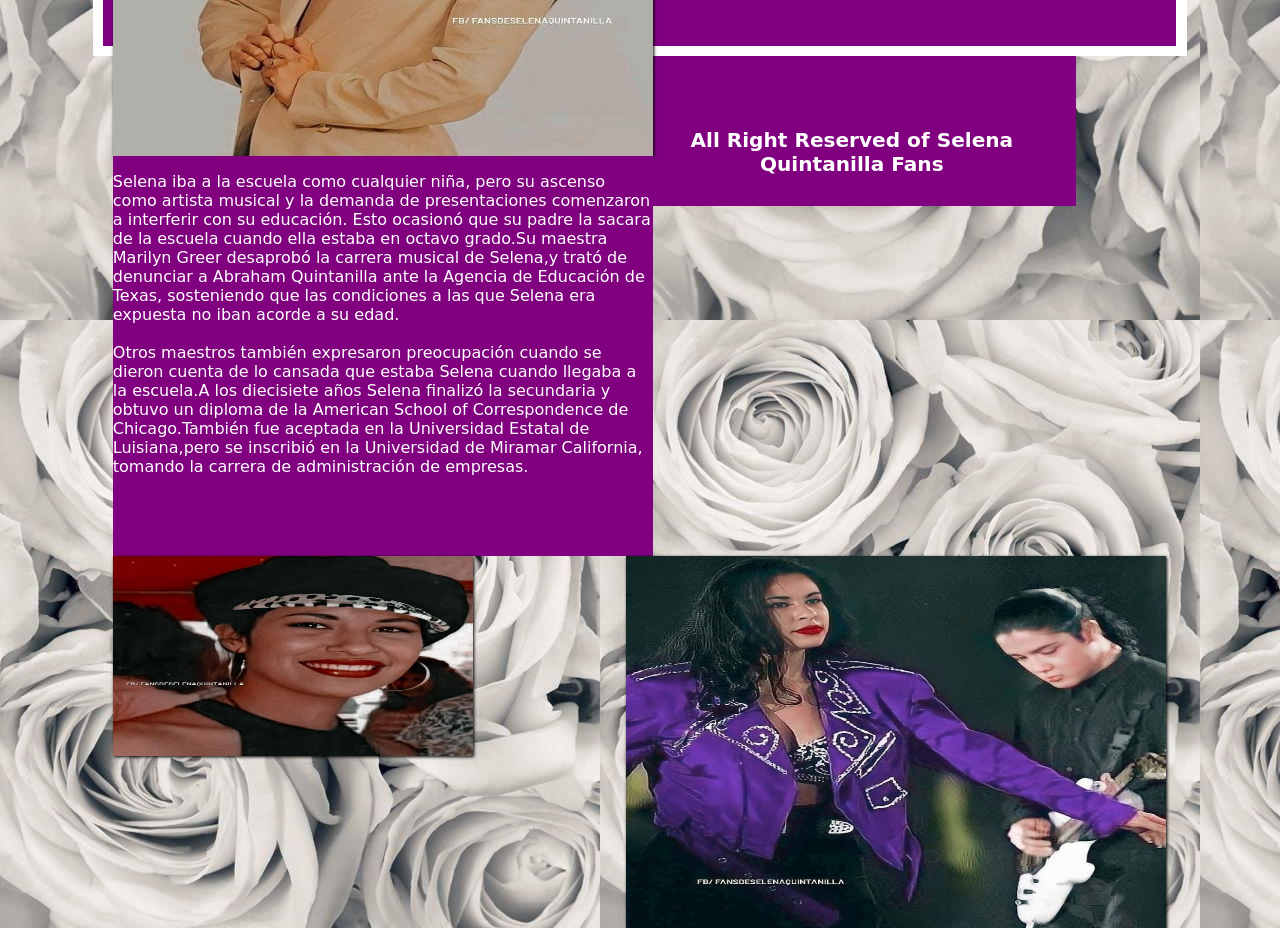
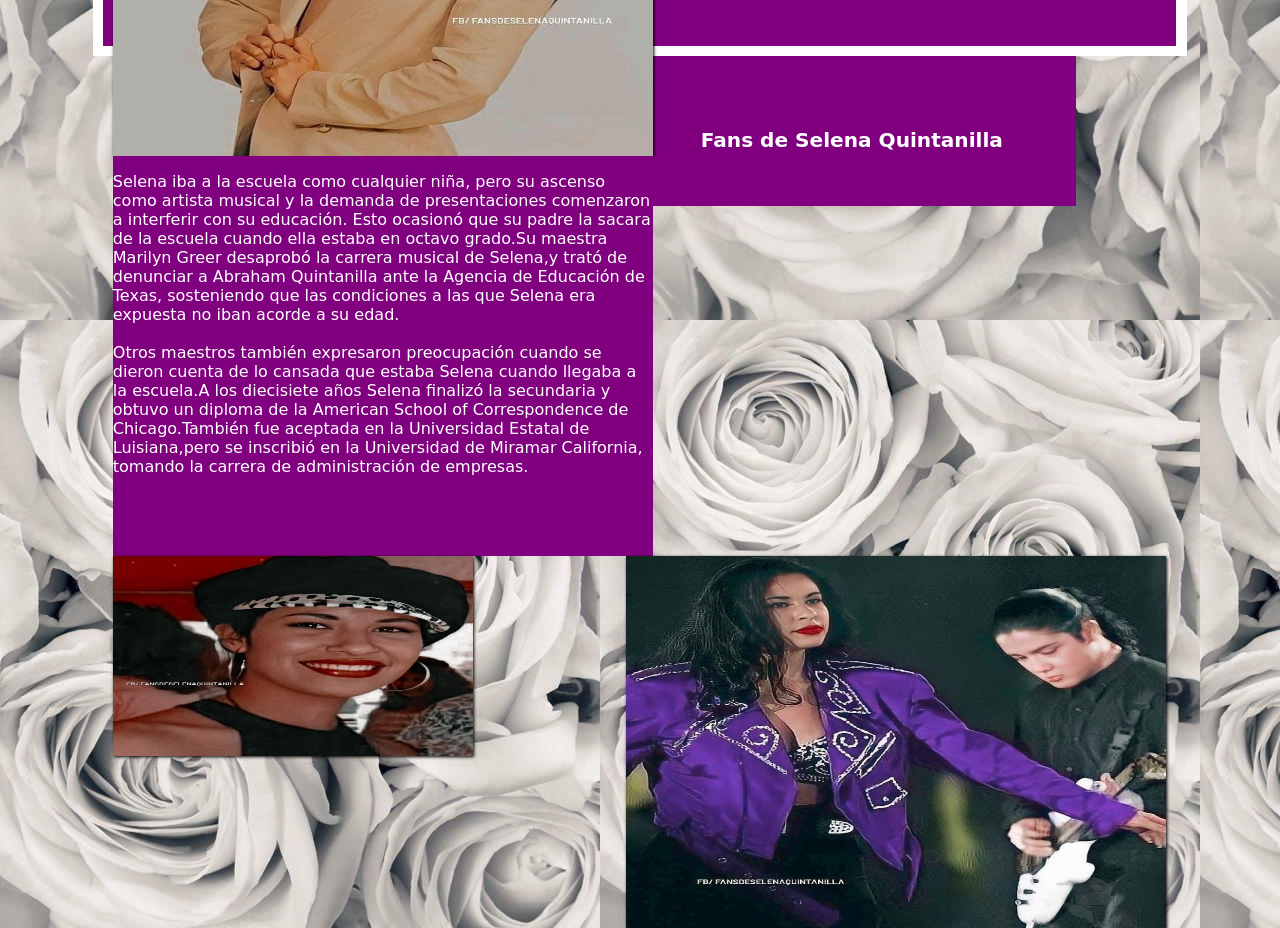
Before and after one commit to Delism/pagina-, a plain HTML site: page index.html in a window 1280 px wide. Shown: the part 1600-2528 px from the top of the page. Drawn offline with Linux system fonts and the light colour scheme; files whose address does not match are found by name.

Commit message:
Update index.html

```diff
--- a/index.html
+++ b/index.html
@@ -66,7 +66,7 @@
 	</section>
 
 	<footer>
-		<h6><p>All Right Reserved of Selena Quintanilla Fans</p></h6>
+		<h6><p>Fans de Selena Quintanilla</p></h6>
 	</footer>
 
 </body>
```
